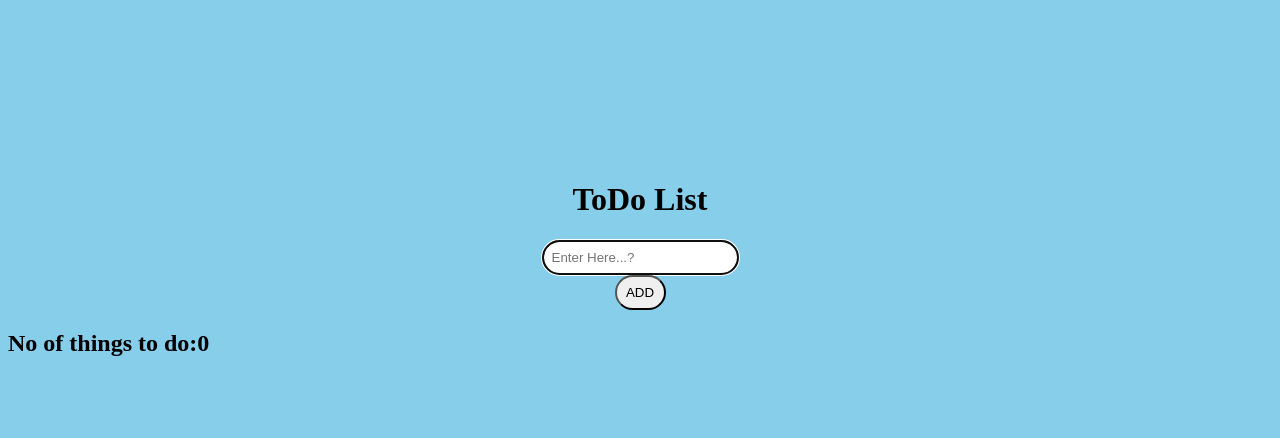
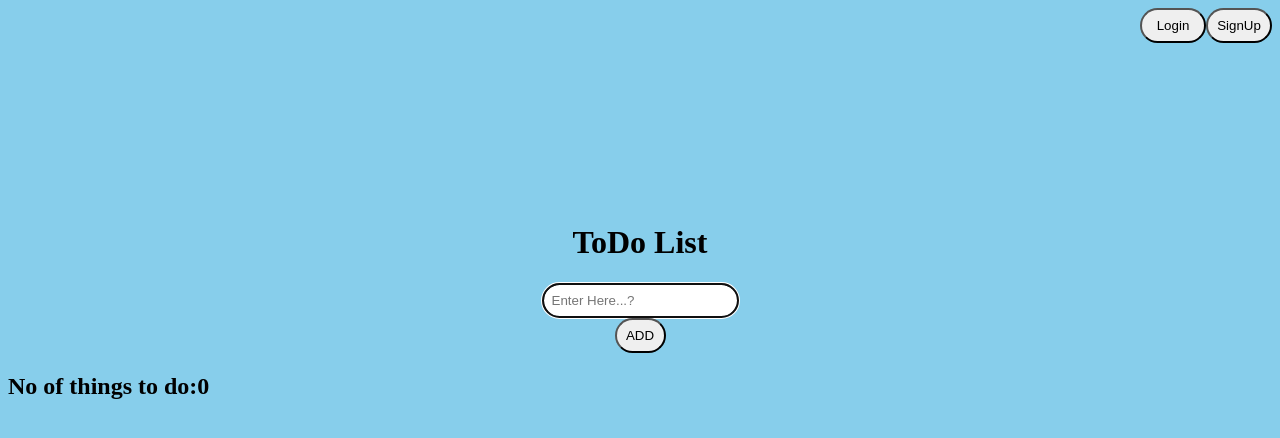
Before and after one commit to SyedAbdullahAhmad/todoList2, a React (Vite) app: page / in a window 1280 px wide. Shown: the top 438 px of the page. Built offline with nearby package versions, Linux system fonts and the light colour scheme.

Commit message:
newChanges

```diff
--- a/package.json
+++ b/package.json
@@ -22,6 +22,7 @@
     "eslint-plugin-react-hooks": "^5.2.0",
     "eslint-plugin-react-refresh": "^0.4.20",
     "globals": "^16.3.0",
+    "react-router-dom": "^7.8.0",
     "vite": "^7.0.4"
   }
 }
--- a/src/App.jsx
+++ b/src/App.jsx
@@ -2,12 +2,14 @@ import React, { useState, useEffect, useRef } from 'react'
 import Input from './Input'
 import List from './List'
 import { CreatingContextProvider } from './Context'
+import LoginPage from './LoginPage'
+import { Link, Links, Navigate, useNavigate, Outlet } from 'react-router-dom'
 export default function App() {
 
 
   const [listTodo, setListtodo] = useState([])
   const count = useRef(listTodo.length)
-
+  const navigate = useNavigate();
   const addhandler = (v) => {
     const a = listTodo.concat(v)
     setListtodo(a)
@@ -30,18 +32,23 @@ export default function App() {
     }
   }
 
+
+
   return (
 
     <CreatingContextProvider>
 
       <div className='main'>
-
+        <div className='loginbtndiv'>
+          <button className='btn' onClick={() => { navigate('/LoginPage') }}>Login</button>
+          <button className='btn' onClick={() => { navigate('/SignupPage') }}>SignUp</button>
+        </div>
         <Input onClickbtn={addhandler} />
         <ul>
           <List handleDel={handleDel} listtodo={listTodo} />
         </ul>
 
-          <h2>No of things to do:{listTodo.length}</h2>
+        <h2>No of things to do:{listTodo.length}</h2>
 
 
       </div>
--- a/src/Input.jsx
+++ b/src/Input.jsx
@@ -1,7 +1,5 @@
 import React, { useState, useRef, useEffect, useContext } from 'react'
 import { creatingContext } from './Context'
-
-
 
 export default function Input(props) {
   const [inputval, setInputVal] = useState('')
--- /dev/null
+++ b/src/LoginPage.jsx
@@ -0,0 +1,19 @@
+import React, { useState } from 'react'
+import './index.css'
+function LoginPage() {
+  const [login, setLogin] = useState(true);
+  return (
+    <>
+
+      <div className='login'>
+        <h1>Login</h1>
+        <label>Name</label><input login={login} type="text" placeholder='Enter your Name here' />
+        <label>Password</label><input type="password" placeholder='Enter your Password here' />
+        <button className='btn'>Login</button>
+      </div>
+
+    </>
+  )
+}
+
+export default LoginPage
--- /dev/null
+++ b/src/SignupPage.jsx
@@ -0,0 +1,11 @@
+import React from 'react'
+
+function SignupPage() {
+    return (
+        <>
+            <h1>Sign Up Page</h1>
+        </>
+    )
+}
+
+export default SignupPage
--- a/src/index.css
+++ b/src/index.css
@@ -36,3 +36,22 @@ html {
   border-radius: 2rem;
   width: 66px;
 }
+
+.login {
+  display: flex;
+  flex-direction: column;
+  align-items: center;
+  margin-top: 16vh;
+}
+
+.btn {
+  padding: .5rem;
+  border-radius: 2rem;
+  width: 66px;
+}
+
+.loginbtndiv {
+  display: flex;
+  flex-direction: row;
+  justify-content: flex-end;
+}
--- a/src/main.jsx
+++ b/src/main.jsx
@@ -1,10 +1,20 @@
 import { StrictMode } from 'react'
 import { createRoot } from 'react-dom/client'
+import { BrowserRouter, Routes, Route } from 'react-router-dom'
 import './index.css'
 import App from './App.jsx'
+import LoginPage from './LoginPage.jsx'
+import SignupPage from './SignupPage.jsx'
 
 createRoot(document.getElementById('root')).render(
   <StrictMode>
-    <App />
+    <BrowserRouter>
+      <Routes>
+        <Route path='' element={<App />} />
+        <Route path='/LoginPage' element={<LoginPage />} />
+        <Route path='/SignupPage' element={<SignupPage />} />
+
+      </Routes>
+    </BrowserRouter>
   </StrictMode>
 )
```
Also changed, not shown: 1 other file (tests, documents, lock files or other folders).
